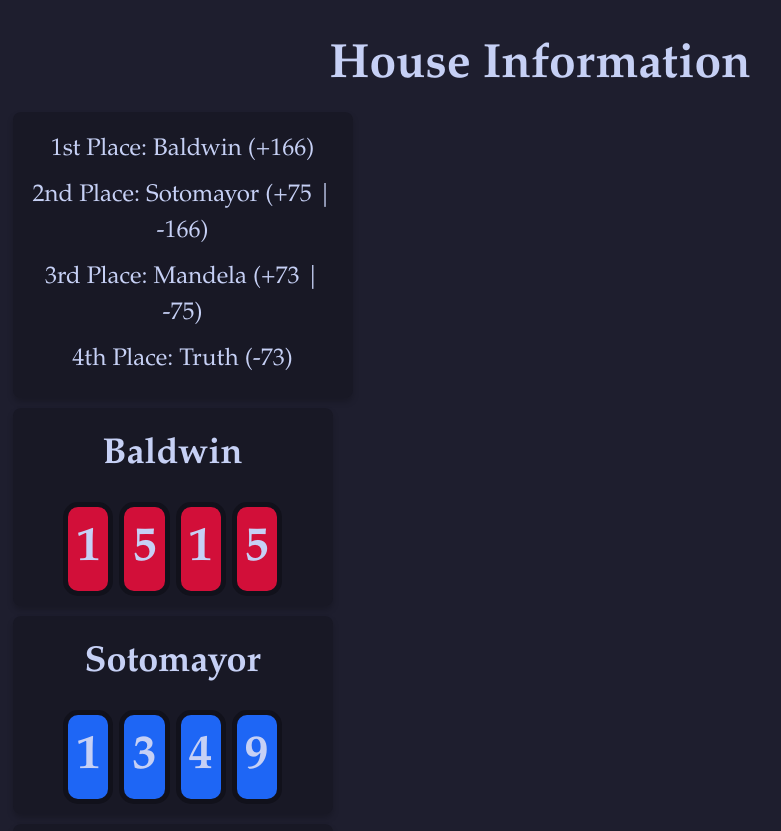
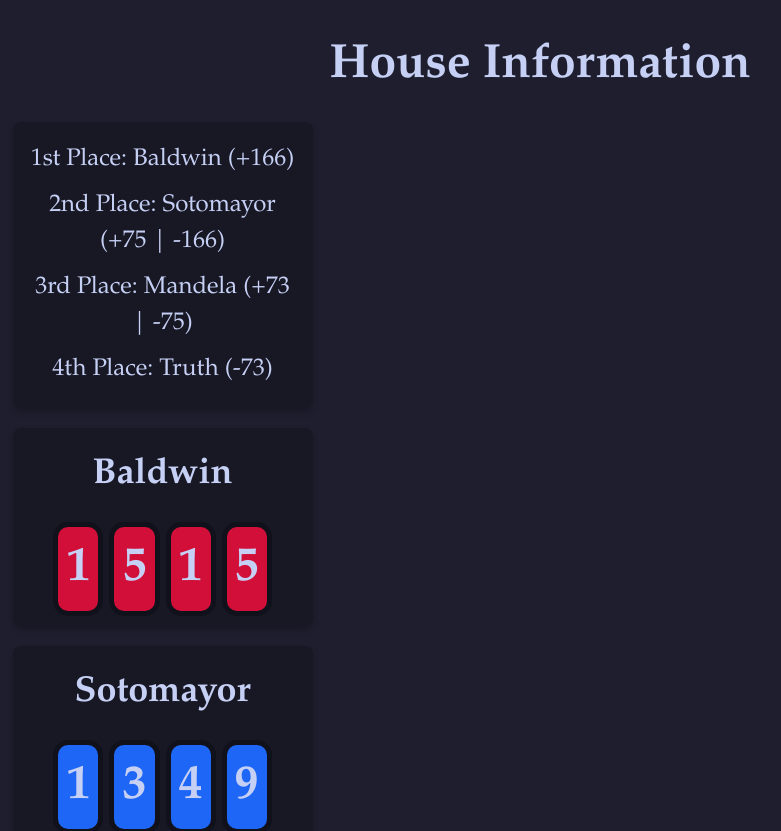
Before and after one commit to scarcekoi/house-information, a React (Vite) app: page / in a window 1280 px wide. Shown: the top 831 px of the page, without its empty margins (100-881 px from the left). Built offline with nearby package versions, Linux system fonts and the light colour scheme.

Commit message:
Update index.css

```diff
--- a/src/index.css
+++ b/src/index.css
@@ -43,8 +43,8 @@ h1 {
 
 .widget {
   background-color: #181825;  /* Updated widget background color */
-  padding: 15px 20px;  /* Reduce the padding at the top and bottom */
-  margin: 10px 0;
+  padding: 15px;  /* Add padding on all sides */
+  margin: 20px 0;  /* Increased space between widgets */
   border-radius: 8px;
   box-shadow: 0px 4px 6px rgba(0, 0, 0, 0.2); /* Shadow for separation */
   width: 300px;  /* Set a specific width for a "skinny" widget */
@@ -52,11 +52,16 @@ h1 {
   flex-direction: column; /* Stack the items vertically */
   align-items: center; /* Center the items horizontally */
   text-align: center; /* Center the text in each widget */
+  box-sizing: border-box;  /* Ensure padding is inside the box */
 }
 
 .counter-widget {
   text-align: center;
   padding: 10px;
+  flex-grow: 1;  /* Allow counters to grow and occupy space */
+  display: flex;
+  flex-direction: column;  /* Stack counter label and digits */
+  justify-content: center;  /* Center content vertically */
 }
 
 .counter-label {
@@ -73,7 +78,7 @@ h1 {
 }
 
 .digit {
-  margin: 0 3px;  /* Reduce space between digits */
+  margin: 0 3px;  /* Reduced space between digits */
   padding: 6px 8px;  /* Adjust padding to make digits smaller */
   border-radius: 15px;
   color: #C6D0F5;
@@ -109,6 +114,7 @@ h1 {
   display: flex;
   flex-direction: column; /* Stack items vertically */
   align-items: center; /* Center the items horizontally */
+  margin-bottom: 20px;  /* Space at the bottom */
 }
 
 .place {
```
